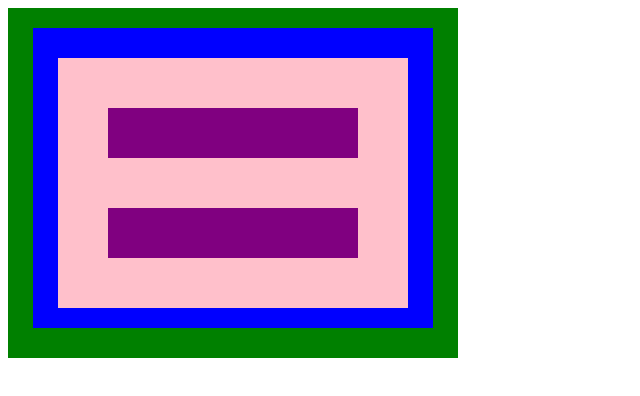
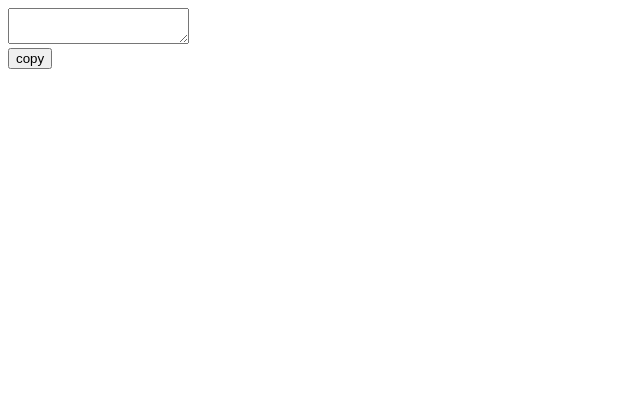
Before and after one commit to sobhiEgbaria/appleseeds-daily-react, a React (Create React App) app: page / in a window 1280 px wide. Shown: the top 396 px of the page, without its empty margins (0-640 px from the left). Built offline with nearby package versions, Linux system fonts and the light colour scheme.

Commit message:
add 14.1 and 14.2

```diff
--- a/src/App.js
+++ b/src/App.js
@@ -9,6 +9,8 @@ import Ex6 from "./ex/ex6";
 import Ex71 from "./ex/ex7.1";
 import Ex72 from "./ex/ex7.2";
 import Ex73 from "./ex/ex7.3";
+import Ex141 from "./ex/ex14.1";
+import Ex142 from "./ex/ex14.2";
 import StateAsProps from "./ex/state as props";
 import State from "./ex/state";
 import Forms from "./ex/forms";
@@ -31,7 +33,7 @@ class App extends react.Component {
         <Ex73 />  <Forms />
       */}
 
-        <Ex3 />
+        <Ex142 />
       </>
     );
   }
--- /dev/null
+++ b/src/ex/ex14.1.jsx
@@ -0,0 +1,24 @@
+import React, { Component } from "react";
+
+class Ex141 extends Component {
+  constructor(props) {
+    super(props);
+    this.myRef = React.createRef();
+  }
+  componentDidMount() {
+    this.myRef.current.focus();
+    console.log(this.myRef.current);
+  }
+
+  render() {
+    <div className="App"></div>;
+    return (
+      <div>
+        <h1>React-Refs</h1>
+        <input type="text" ref={this.myRef} />
+      </div>
+    );
+  }
+}
+
+export default Ex141;
--- /dev/null
+++ b/src/ex/ex14.2.jsx
@@ -0,0 +1,31 @@
+import React, { Component } from "react";
+
+class Ex142 extends Component {
+  constructor(props) {
+    super(props);
+    this.textRef = React.createRef();
+  }
+
+  componentDidMount = () => {
+    this.textRef.current.addEventListener("load", this.copy);
+  };
+
+  copy = () => {
+    let copyText = this.textRef.current;
+    copyText.select();
+    document.execCommand("copy");
+  };
+
+  render() {
+    return (
+      <div>
+        <textarea id="textarea" ref={this.textRef}></textarea>
+
+        <br />
+        <button onClick={this.copy}>copy</button>
+      </div>
+    );
+  }
+}
+
+export default Ex142;
```
